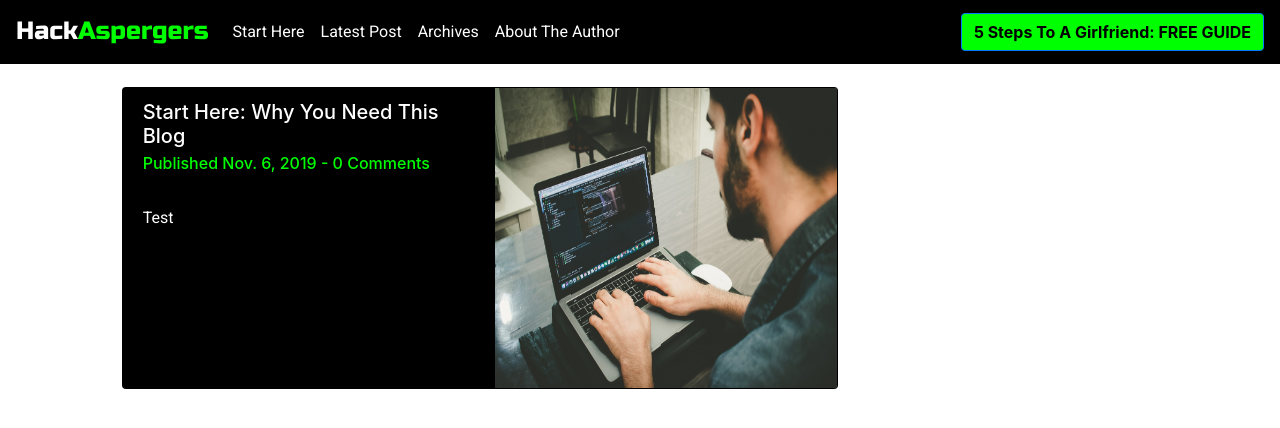
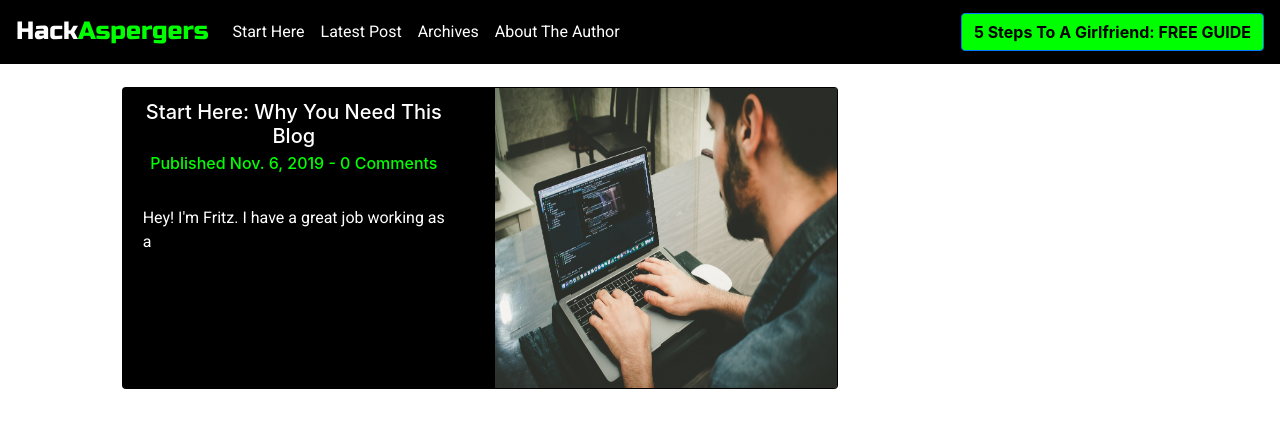
Before and after one commit to Rapdash/next-blog, a Next.js app: page / in a window 1280 px wide. Shown: the top 428 px of the page. Built offline with nearby package versions, Linux system fonts and the light colour scheme.

Commit message:
fiddling with stuff

```diff
--- a/pages/index.js
+++ b/pages/index.js
@@ -13,19 +13,19 @@ const IndexPage = () => (
           <Row>
             <Col xs={{ span: 12 }} lg={{ span: 6 }}>
               <Card.Header>
-                <Card.Title className="text-white">
+                <Card.Title>
                   Start Here: Why You Need This Blog
                 </Card.Title>
-                <Card.Subtitle className="text-green">
+                <Card.Subtitle>
                   Published Nov. 6, 2019 - 0 Comments
                 </Card.Subtitle>
               </Card.Header>
               <Card.Body>
-                Test
+                <Card.Text>Hey! I'm Fritz. I have a great job working as a </Card.Text>
               </Card.Body>
             </Col>
             <Col xs={{ span: 12 }} lg={{ span: 6 }}>
-              <img width="100%" height="300px" alt="picture representing the article" src="/images/hero.jpeg" />
+              <img width="100%" height="300px" alt="picture representing the article" src="/images/article1.jpeg" />
             </Col>
           </Row>
         </Card>
--- a/styles/global.css
+++ b/styles/global.css
@@ -19,7 +19,20 @@
 
 
 /* Card CSS Overrides */
+.card-title {
+  text-align: center;
+  color: white;
+}
+
+.card-subtitle {
+  text-align: center;
+  color: rgb(0, 255, 0);
+}
+
 .card-body {
   font-family: 'roboto';
   color: white;
 }
+.card-text {
+
+}
```
Also changed, not shown: public/images/article1.jpeg (renamed from public/images/hero.jpeg).
